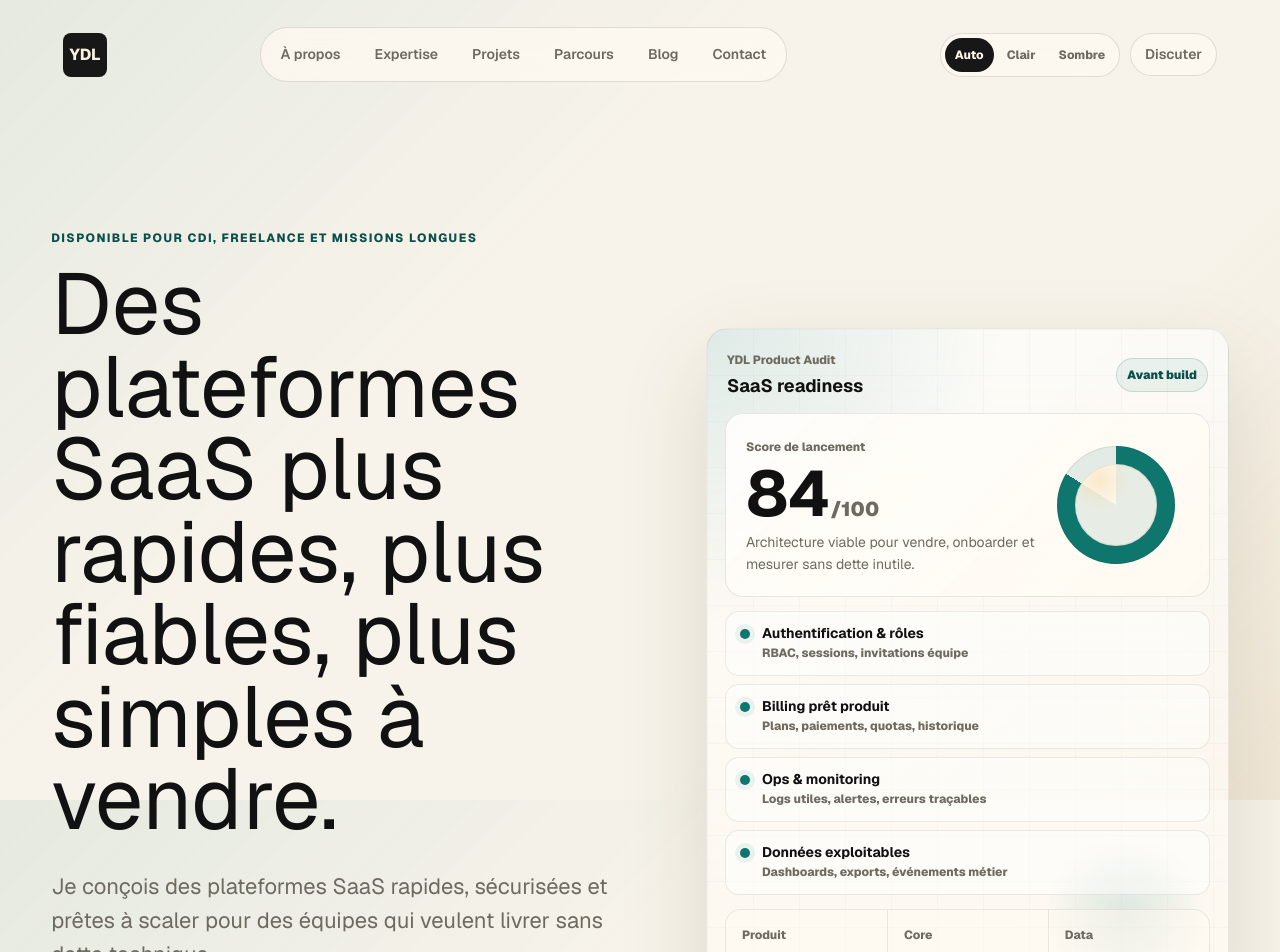
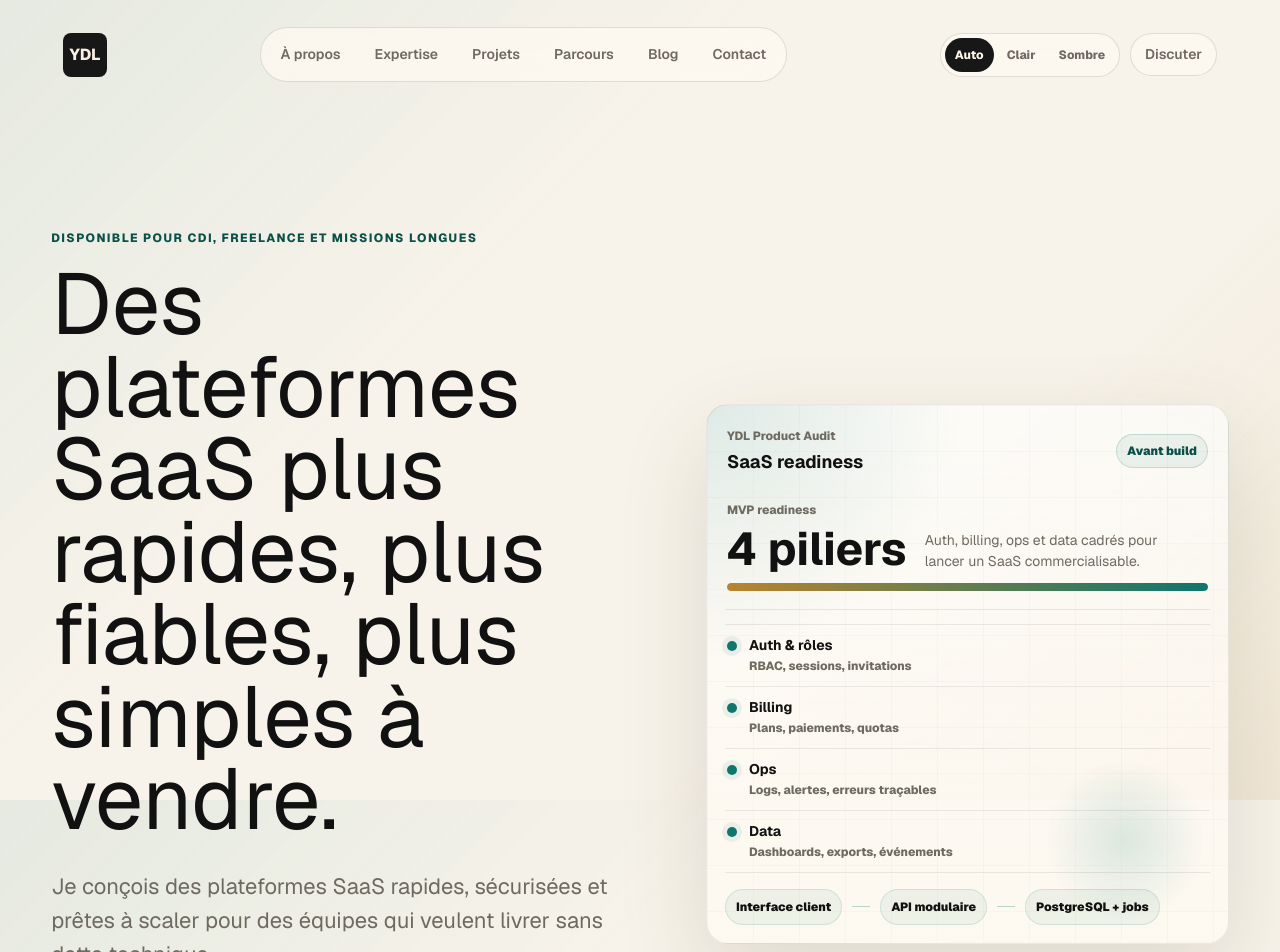
Before and after one commit to Le-Sourcier/dav_portfolio, a Next.js app: page / in a window 1280 px wide. Shown: the top 952 px of the page. Built offline with nearby package versions, Linux system fonts and the light colour scheme.

Commit message:
Refine SaaS readiness card

```diff
--- a/src/app/globals.css
+++ b/src/app/globals.css
@@ -461,33 +461,27 @@ main {
   color: var(--gold);
 }
 
-:root[data-theme="dark"] .readiness-score-panel,
-:root[data-theme="dark"] .readiness-check,
-:root[data-theme="dark"] .readiness-architecture {
-  background: rgba(255, 247, 233, 0.055);
-  box-shadow: inset 0 1px 0 rgba(255, 247, 233, 0.06);
-}
-
-:root[data-theme="dark"] .readiness-ring {
-  background:
-    conic-gradient(var(--gold) 0 302deg, rgba(255, 247, 233, 0.12) 302deg 360deg);
-  box-shadow: inset 0 0 0 1px rgba(255, 247, 233, 0.12);
-}
-
-:root[data-theme="dark"] .readiness-ring span {
-  background:
-    radial-gradient(circle at 30% 20%, rgba(215, 180, 100, 0.24), transparent 34%),
-    rgba(9, 10, 9, 0.9);
-  box-shadow: inset 0 0 0 1px rgba(255, 247, 233, 0.12);
-}
-
 :root[data-theme="dark"] .readiness-check i {
   background: var(--gold);
   box-shadow: 0 0 0 5px rgba(215, 180, 100, 0.1);
 }
 
-:root[data-theme="dark"] .readiness-architecture div + div {
-  border-left-color: rgba(255, 247, 233, 0.1);
+:root[data-theme="dark"] .readiness-progress {
+  background: rgba(255, 247, 233, 0.12);
+}
+
+:root[data-theme="dark"] .readiness-progress span {
+  background: linear-gradient(90deg, var(--gold), rgba(45, 212, 191, 0.78));
+}
+
+:root[data-theme="dark"] .readiness-architecture span {
+  border-color: rgba(215, 180, 100, 0.18);
+  background: rgba(215, 180, 100, 0.07);
+  color: var(--foreground);
+}
+
+:root[data-theme="dark"] .readiness-architecture i {
+  background: rgba(215, 180, 100, 0.26);
 }
 
 :root[data-theme="dark"] .about-brief-flow {
@@ -750,16 +744,11 @@ main {
 
 .readiness-score-panel {
   display: grid;
-  grid-template-columns: minmax(0, 1fr) 132px;
-  gap: 18px;
-  align-items: center;
-  border: 1px solid rgba(17, 17, 17, 0.09);
-  border-radius: 18px;
-  padding: 20px;
-  background:
-    linear-gradient(135deg, rgba(255, 255, 255, 0.68), rgba(255, 250, 241, 0.72)),
-    rgba(255, 250, 241, 0.74);
-  box-shadow: inset 0 1px 0 rgba(255, 255, 255, 0.52);
+  grid-template-columns: auto minmax(0, 1fr);
+  gap: 12px 18px;
+  align-items: end;
+  border-bottom: 1px solid rgba(17, 17, 17, 0.08);
+  padding: 8px 2px 18px;
 }
 
 .readiness-score-panel span,
@@ -772,9 +761,9 @@ main {
 
 .readiness-score-panel strong {
   display: block;
-  margin: 8px 0 10px;
-  font-size: clamp(46px, 5vw, 64px);
-  line-height: 0.88;
+  margin-top: 6px;
+  font-size: clamp(34px, 3.6vw, 46px);
+  line-height: 0.96;
   letter-spacing: 0;
 }
 
@@ -785,37 +774,33 @@ main {
 }
 
 .readiness-score-panel p {
-  max-width: 330px;
+  max-width: 260px;
   margin: 0;
   color: var(--muted);
   font-size: 14px;
-  line-height: 1.55;
-}
-
-.readiness-ring {
-  display: grid;
-  width: 118px;
-  height: 118px;
-  place-items: center;
+  line-height: 1.45;
+}
+
+.readiness-progress {
+  grid-column: 1 / -1;
+  overflow: hidden;
+  height: 8px;
   border-radius: 999px;
-  background:
-    conic-gradient(var(--accent) 0 302deg, rgba(15, 118, 110, 0.12) 302deg 360deg);
-  box-shadow: inset 0 0 0 1px rgba(17, 17, 17, 0.08);
-}
-
-.readiness-ring span {
-  width: 82px;
-  height: 82px;
+  background: rgba(15, 118, 110, 0.11);
+}
+
+.readiness-progress span {
+  display: block;
+  width: 100%;
+  height: 100%;
   border-radius: inherit;
-  background:
-    radial-gradient(circle at 30% 20%, rgba(244, 195, 107, 0.28), transparent 34%),
-    var(--surface-strong);
-  box-shadow: inset 0 0 0 1px rgba(17, 17, 17, 0.08);
+  background: linear-gradient(90deg, var(--gold), var(--accent));
 }
 
 .readiness-checks {
   display: grid;
-  gap: 8px;
+  gap: 0;
+  border-bottom: 1px solid rgba(17, 17, 17, 0.08);
 }
 
 .readiness-check {
@@ -823,10 +808,8 @@ main {
   grid-template-columns: 10px minmax(0, 1fr);
   gap: 12px;
   align-items: start;
-  border: 1px solid rgba(17, 17, 17, 0.08);
-  border-radius: 14px;
-  padding: 13px 14px;
-  background: rgba(255, 255, 255, 0.46);
+  padding: 12px 2px;
+  border-top: 1px solid rgba(17, 17, 17, 0.08);
 }
 
 .readiness-check i {
@@ -853,28 +836,27 @@ main {
 }
 
 .readiness-architecture {
-  display: grid;
-  grid-template-columns: repeat(3, 1fr);
-  overflow: hidden;
-  border: 1px solid rgba(17, 17, 17, 0.08);
-  border-radius: 16px;
-  background: rgba(255, 250, 241, 0.52);
-}
-
-.readiness-architecture div {
-  display: grid;
-  gap: 7px;
-  min-height: 90px;
-  padding: 16px;
-}
-
-.readiness-architecture div + div {
-  border-left: 1px solid rgba(17, 17, 17, 0.08);
-}
-
-.readiness-architecture strong {
-  font-size: 14px;
-  line-height: 1.25;
+  display: flex;
+  flex-wrap: wrap;
+  align-items: center;
+  gap: 10px;
+  padding-top: 2px;
+}
+
+.readiness-architecture span {
+  border: 1px solid rgba(15, 118, 110, 0.13);
+  border-radius: 999px;
+  padding: 8px 10px;
+  background: rgba(15, 118, 110, 0.06);
+  color: var(--foreground);
+  font-size: 12px;
+  font-weight: 850;
+}
+
+.readiness-architecture i {
+  width: 18px;
+  height: 1px;
+  background: rgba(15, 118, 110, 0.28);
 }
 
 .visual-kpis {
@@ -3737,20 +3719,6 @@ main {
     grid-template-columns: 1fr;
   }
 
-  .readiness-score-panel {
-    grid-template-columns: minmax(0, 1fr) 112px;
-  }
-
-  .readiness-ring {
-    width: 104px;
-    height: 104px;
-  }
-
-  .readiness-ring span {
-    width: 72px;
-    height: 72px;
-  }
-
   .blog-heading,
   .blog-list-item {
     align-items: start;
@@ -3860,20 +3828,6 @@ main {
 
   .readiness-score-panel {
     gap: 14px;
-  }
-
-  .readiness-ring {
-    justify-self: start;
-  }
-
-  .readiness-architecture div + div {
-    border-top: 1px solid rgba(17, 17, 17, 0.08);
-    border-left: 0;
-  }
-
-  :root[data-theme="dark"] .readiness-architecture div + div {
-    border-top-color: rgba(255, 247, 233, 0.1);
-    border-left: 0;
   }
 
   .blog-hero {
@@ -4097,7 +4051,7 @@ main {
 
   .readiness-score-panel,
   .readiness-check,
-  .readiness-architecture div,
+  .readiness-architecture,
   .about-brief-flow div,
   .about-brief-bottom div,
   .project-content,
@@ -4111,21 +4065,6 @@ main {
 
   .readiness-score-panel strong {
     font-size: 52px;
-  }
-
-  .readiness-ring {
-    width: 96px;
-    height: 96px;
-  }
-
-  .readiness-ring span {
-    width: 66px;
-    height: 66px;
-  }
-
-  .readiness-architecture div {
-    min-height: auto;
-    padding: 14px;
   }
 
   .section {
@@ -4266,16 +4205,6 @@ main {
 
   .readiness-score-panel strong {
     font-size: 46px;
-  }
-
-  .readiness-ring {
-    width: 86px;
-    height: 86px;
-  }
-
-  .readiness-ring span {
-    width: 58px;
-    height: 58px;
   }
 
   .about-brief {
--- a/src/app/page.tsx
+++ b/src/app/page.tsx
@@ -51,21 +51,21 @@ export default function Home() {
 
             <div className="readiness-score-panel">
               <div>
-                <span>Score de lancement</span>
-                <strong>84<span>/100</span></strong>
-                <p>Architecture viable pour vendre, onboarder et mesurer sans dette inutile.</p>
+                <span>MVP readiness</span>
+                <strong>4 piliers</strong>
               </div>
-              <div className="readiness-ring" aria-hidden="true">
+              <p>Auth, billing, ops et data cadrés pour lancer un SaaS commercialisable.</p>
+              <div className="readiness-progress" aria-hidden="true">
                 <span />
               </div>
             </div>
 
             <div className="readiness-checks">
               {[
-                ["Authentification & rôles", "RBAC, sessions, invitations équipe"],
-                ["Billing prêt produit", "Plans, paiements, quotas, historique"],
-                ["Ops & monitoring", "Logs utiles, alertes, erreurs traçables"],
-                ["Données exploitables", "Dashboards, exports, événements métier"],
+                ["Auth & rôles", "RBAC, sessions, invitations"],
+                ["Billing", "Plans, paiements, quotas"],
+                ["Ops", "Logs, alertes, erreurs traçables"],
+                ["Data", "Dashboards, exports, événements"],
               ].map(([title, detail]) => (
                 <div className="readiness-check" key={title}>
                   <i aria-hidden="true" />
@@ -78,18 +78,11 @@ export default function Home() {
             </div>
 
             <div className="readiness-architecture" aria-label="Architecture cible">
-              <div>
-                <span>Produit</span>
-                <strong>Interface client</strong>
-              </div>
-              <div>
-                <span>Core</span>
-                <strong>API modulaire</strong>
-              </div>
-              <div>
-                <span>Data</span>
-                <strong>PostgreSQL + jobs</strong>
-              </div>
+              <span>Interface client</span>
+              <i aria-hidden="true" />
+              <span>API modulaire</span>
+              <i aria-hidden="true" />
+              <span>PostgreSQL + jobs</span>
             </div>
           </div>
         </div>
```
